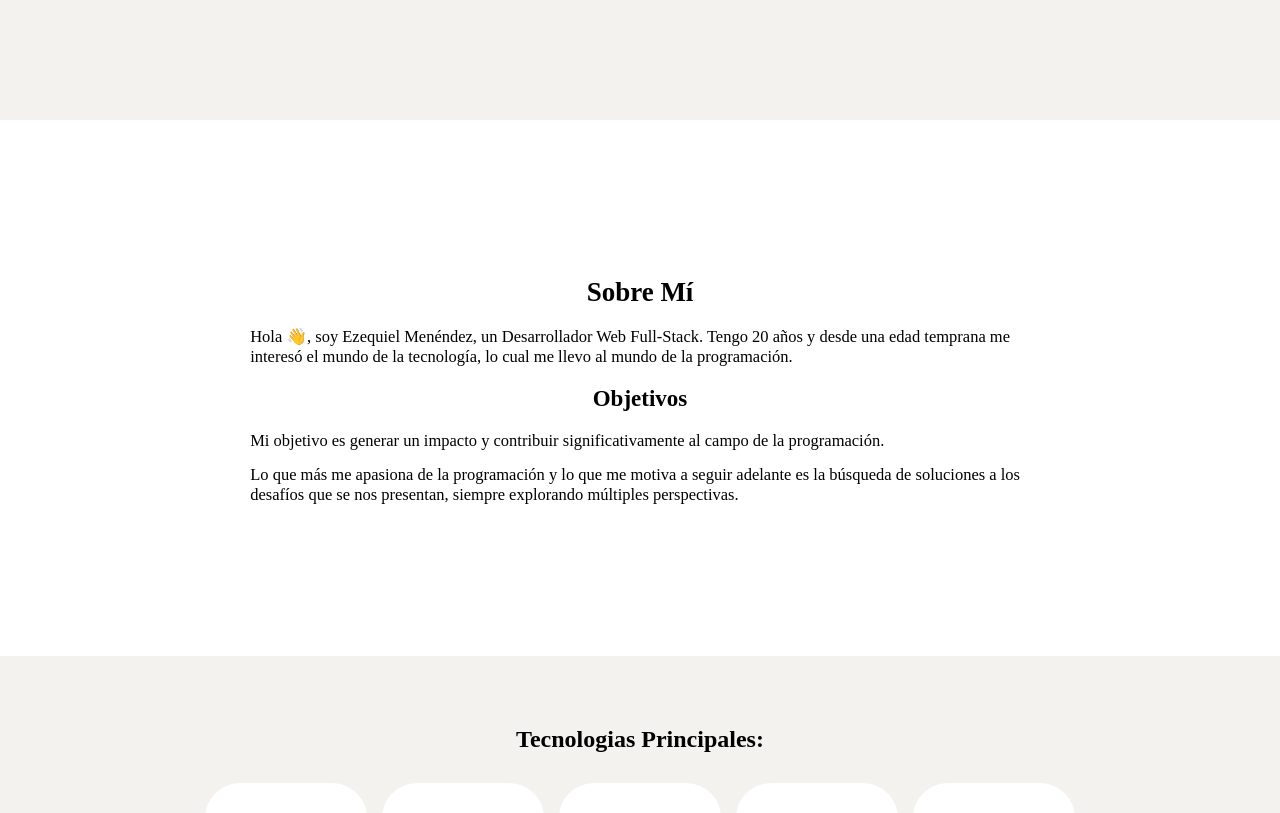
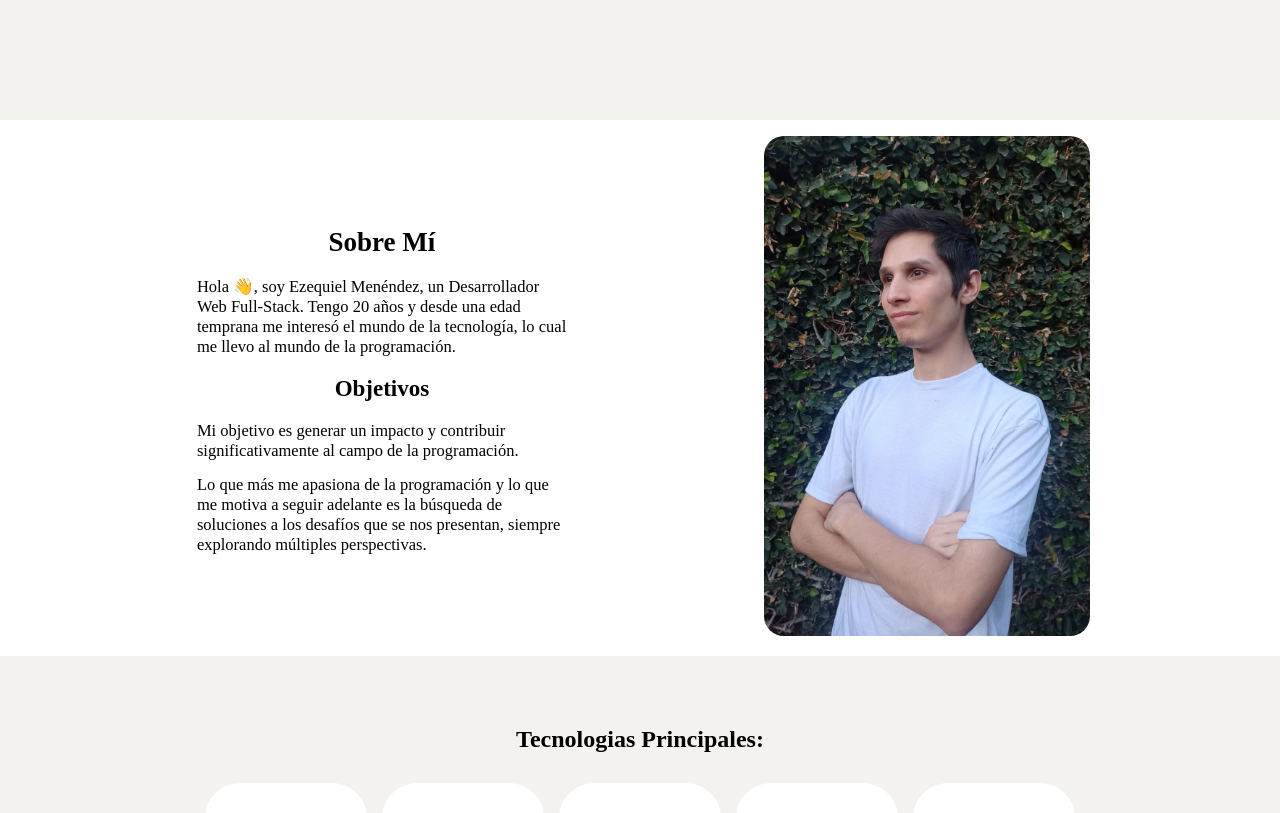
Before and after one commit to EzequielMenendez/portfolio_EM, a React (Vite) app in the folder client/: page / in a window 1280 px wide. Shown: the part 680-1493 px from the top of the page. Built offline with nearby package versions, Linux system fonts and the light colour scheme.

Commit message:
update photos

```diff
--- a/client/src/components/AboutMe/AboutMe.jsx
+++ b/client/src/components/AboutMe/AboutMe.jsx
@@ -1,10 +1,12 @@
-import { DivAbout, DivText, H2About, H3About, PAbout } from "./StyledAboutMe"
+import { DivAbout, DivText, H2About, H3About, PAbout, DivInfo, ImgAbout, DivImg } from "./StyledAboutMe"
+import FotoEze from "../../utils/FotoEzePerfil.jpg"
 import { Slide } from "react-reveal"
 
 const AboutMe = ()=>{
     return (
         <Slide bottom>
             <DivAbout id="about">
+                <DivInfo>
                     <H2About>Sobre Mí</H2About>
                     <DivText>
                         <PAbout>Hola 👋, soy Ezequiel Menéndez, un Desarrollador Web Full-Stack. Tengo 20 años y desde una edad temprana me interesó el mundo de la tecnología, lo cual me llevo al mundo de la programación.</PAbout>
@@ -14,6 +16,10 @@ const AboutMe = ()=>{
                         <PAbout>Mi objetivo es generar un impacto y contribuir significativamente al campo de la programación.</PAbout>
                         <PAbout>Lo que más me apasiona de la programación y lo que me motiva a seguir adelante es la búsqueda de soluciones a los desafíos que se nos presentan, siempre explorando múltiples perspectivas.</PAbout>
                     </DivText>
+                </DivInfo>
+                <DivImg>
+                    <ImgAbout src={FotoEze}/>
+                </DivImg>
             </DivAbout>
         </Slide>
     )
--- a/client/src/components/AboutMe/StyledAboutMe.js
+++ b/client/src/components/AboutMe/StyledAboutMe.js
@@ -1,12 +1,22 @@
 import styled from 'styled-components'
 
 export const DivAbout = styled.div`
+    display: flex;
+    align-items: center;
+    justify-content: space-evenly;
+    background-color: #ffffff;
+    min-height: 67vh;
+    @media (max-width: 600px) {
+        justify-content: center;
+    }
+`
+
+export const DivInfo = styled.div`
     display: flex;
     flex-direction: column;
     align-items: center;
     justify-content: center;
     background-color: #ffffff;
-    min-height: 67vh;
 `
 
 export const H2About = styled.h2`
@@ -28,5 +38,35 @@ export const PAbout = styled.p`
 `
 
 export const DivText = styled.div`
-    max-width: 62vw;
+    max-width: 30vw;
+    @media (max-width: 800px) {
+        max-width: 35vw;
+    }
+    @media (max-width: 700px) {
+        max-width: 40vw;
+    }
+    @media (max-width: 600px) {
+        max-width: 70vw;
+    }
 `
+
+export const ImgAbout = styled.img`
+    height: 500px;
+    width: auto;
+    border-radius: 20px;
+    @media (max-width: 800px) {
+        height: 450px;
+        width: auto;
+    }
+    @media (max-width: 700px) {
+        height: 400px;
+        width: auto;
+    }
+    @media (max-width: 600px) {
+        display: none
+    }
+`
+
+export const DivImg = styled.div`
+    background-color: #ffffff;
+`
```
Also changed, not shown: client/src/utils/FotoEze.jpg, client/src/utils/FotoEzePerfil.jpg (added). Lines whose indentation alone changed are shown as unchanged.
